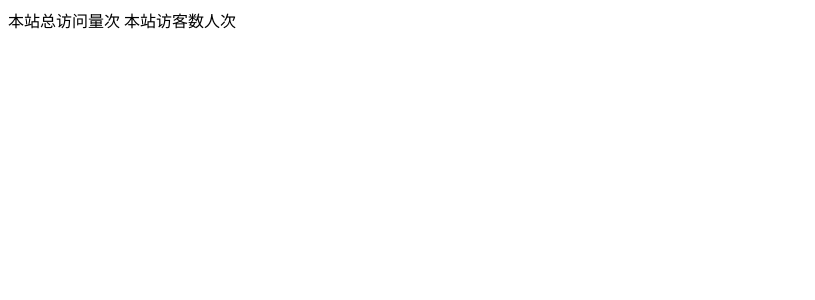
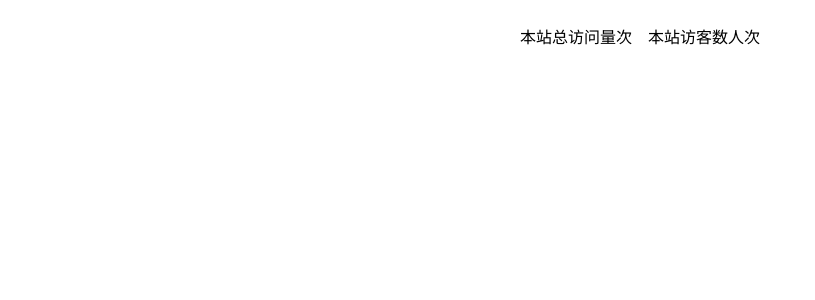
Before and after one commit to vaebe/geoConverter, a Vue app: page / in a window 1280 px wide. Shown: the top 300 px of the page, without its empty margins (0-815 px from the left). Built offline with nearby package versions, Linux system fonts and the light colour scheme.

Commit message:
feat: 增加 unocss 集成

```diff
--- a/package.json
+++ b/package.json
@@ -19,6 +19,7 @@
     "@vitejs/plugin-vue": "^4.2.3",
     "eslint": "^8.50.0",
     "typescript": "^5.0.2",
+    "unocss": "^0.56.4",
     "vite": "^4.4.5",
     "vue-tsc": "^1.8.5"
   }
--- a/src/components/Footer.vue
+++ b/src/components/Footer.vue
@@ -3,9 +3,13 @@
 </script>
 
 <template>
-  <div style="height: 100px">
-    本站总访问量<span id="busuanzi_value_site_pv" />次
-    本站访客数<span id="busuanzi_value_site_uv" />人次
+  <div class="flex justify-center">
+    <p class="mr">
+      本站总访问量<span id="busuanzi_value_site_pv" />次
+    </p>
+    <p>
+      本站访客数<span id="busuanzi_value_site_uv" />人次
+    </p>
   </div>
 </template>
 
--- a/src/main.ts
+++ b/src/main.ts
@@ -1,4 +1,6 @@
 import { createApp } from 'vue'
 import App from './App.vue'
+import 'virtual:uno.css'
 
-createApp(App).mount('#app')
+const app = createApp(App)
+app.mount('#app')
--- /dev/null
+++ b/uno.config.ts
@@ -0,0 +1,6 @@
+// uno.config.ts
+import { defineConfig } from 'unocss'
+
+export default defineConfig({
+  // ...UnoCSS options
+})
--- a/vite.config.ts
+++ b/vite.config.ts
@@ -1,10 +1,11 @@
 import { resolve } from 'node:path'
 import { defineConfig } from 'vite'
 import vue from '@vitejs/plugin-vue'
+import UnoCSS from 'unocss/vite'
 
 // https://vitejs.dev/config/
 export default defineConfig({
-  plugins: [vue()],
+  plugins: [vue(), UnoCSS()],
   resolve: {
     alias: {
       '@': resolve(__dirname, 'src'),
```
Also changed, not shown: 1 other file (tests, documents, lock files or other folders).
